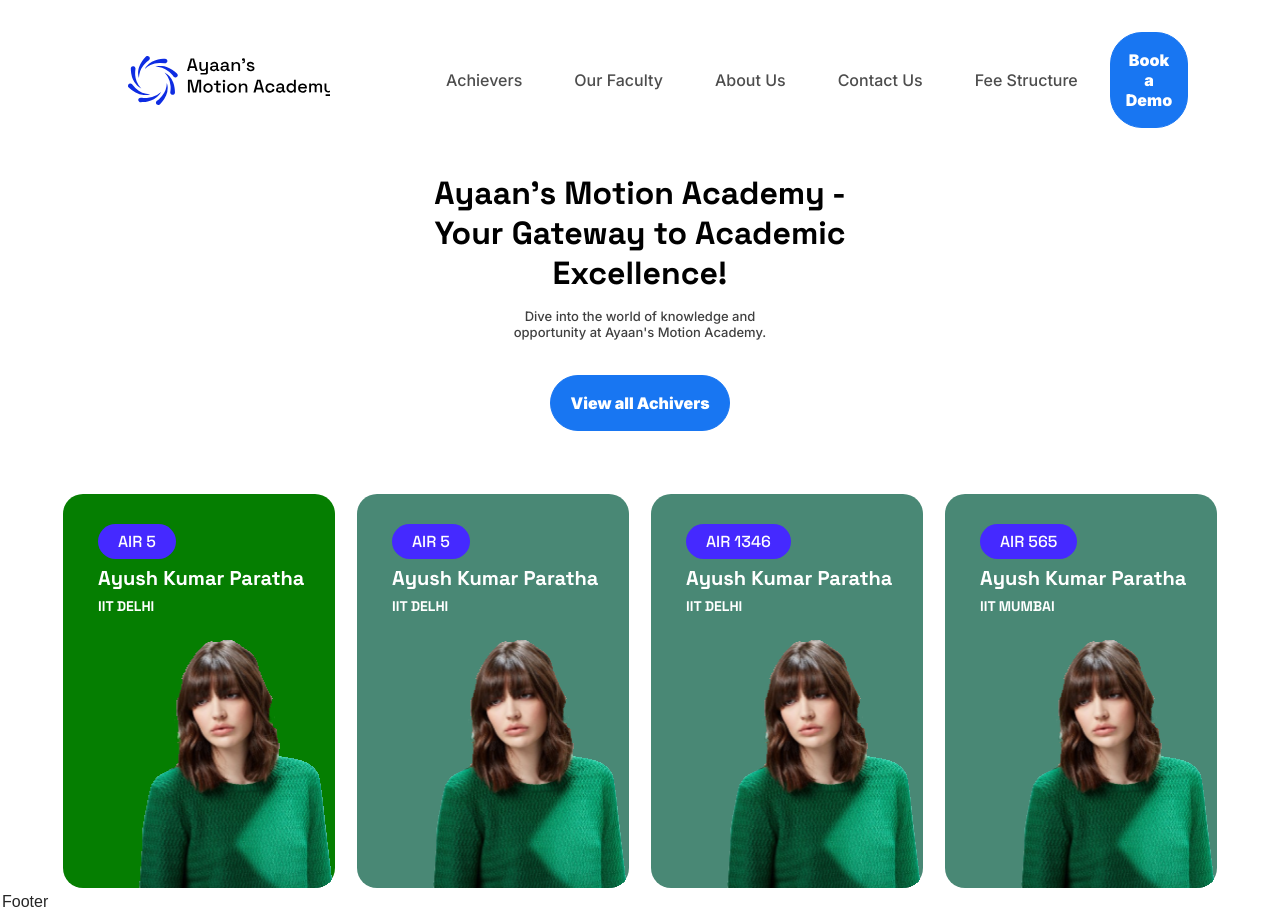
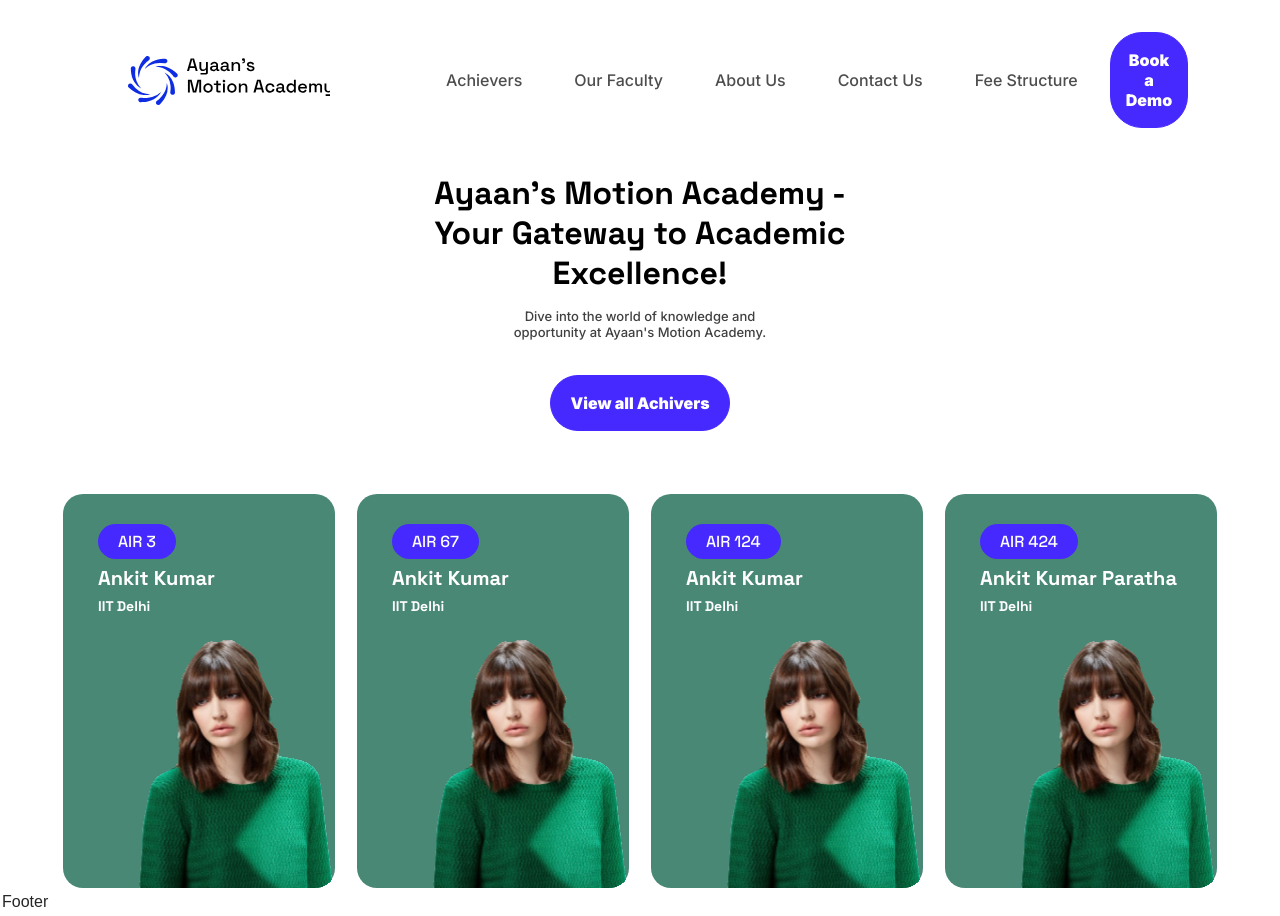
Before and after one commit to omarkhan2217/AyaanMotionAcademy, a React (Vite) app: page / in a window 1280 px wide. Built offline with nearby package versions, Linux system fonts and the light colour scheme.

Commit message:
added animations

```diff
--- a/package.json
+++ b/package.json
@@ -10,6 +10,7 @@
     "preview": "vite preview"
   },
   "dependencies": {
+    "framer-motion": "^10.18.0",
     "react": "^18.2.0",
     "react-dom": "^18.2.0",
     "react-router-dom": "^6.21.2"
--- a/src/containers/homepage/homepage.container.tsx
+++ b/src/containers/homepage/homepage.container.tsx
@@ -1,6 +1,5 @@
 import React from "react"
-import { OurAchieversContainer } from "./ourAchievers/ourAchievers.container"
-import { HeroTextContainer } from "."
+import { HeroTextContainer, OurAchieversContainer } from "."
 import classes from './homepage.module.scss';
 
 export const HomePageContainer: React.FC = () => {
--- a/src/containers/homepage/index.ts
+++ b/src/containers/homepage/index.ts
@@ -1,2 +1,3 @@
 export * from './homepage.container';
 export * from './heroText';
+export * from './ourAchievers';
--- /dev/null
+++ b/src/containers/homepage/ourAchievers/index.ts
@@ -0,0 +1,2 @@
+export * from './ourAchievers.container';
+export * from './ourAchievers.data';
--- a/src/containers/homepage/ourAchievers/ourAchievers.container.tsx
+++ b/src/containers/homepage/ourAchievers/ourAchievers.container.tsx
@@ -1,18 +1,55 @@
 import React from "react";
 import { StudentCard } from "../../../components";
-import IMG from '../../../assets/images/homepage/image15.png'
 import classes from './ourAchievers.module.scss'
+import { motion } from 'framer-motion';
+import { ourAchieversData } from ".";
+
 
 export const OurAchieversContainer: React.FC = () => {
-
     return (
         <div className={classes.mainContainer}>
-            <StudentCard college="IIT DELHI" name="Ayush Kumar Paratha" rank={5} image={IMG} color="hsl(118, 98%, 25%)"/>
-            <StudentCard college="IIT DELHI" name="Ayush Kumar Paratha" rank={5} image={IMG} />
-            <StudentCard college="IIT DELHI" name="Ayush Kumar Paratha" rank={1346} image={IMG} />
-            <StudentCard college="IIT MUMBAI" name="Ayush Kumar Paratha" rank={565} image={IMG} />
+            {ourAchieversData.map((item, index) => {
+                return (
+                    <motion.div
+                        key={index}
+                        initial={{ opacity: 0, y: item.y }}
+                        animate={{ opacity: 1, y: 0 }}
+                        transition={{ type: "spring", stiffness: item.stifness }}
+                    >
+                        <StudentCard college={item.college} name={item.name} rank={item.rank} image={item.image} color={item.color ? item.color : ''} />
+                    </motion.div>
+                )
+            })}
         </div>
 
 
     )
 }
+{/* <motion.div
+    initial={{ opacity: 0, y: 150 }}
+    animate={{ opacity: 1, y: 0 }}
+    transition={{ type: "spring", stiffness: 80 }}
+>
+    <StudentCard college="IIT DELHI" name="Ayush Kumar Paratha" rank={5} image={IMG} color="hsl(118, 98%, 25%)" />
+</motion.div>
+<motion.div
+    initial={{ opacity: 0, y: 250 }}
+    animate={{ opacity: 1, y: 0 }}
+    transition={{ type: "spring", stiffness: 70 }}
+>
+    <StudentCard college="IIT DELHI" name="Ayush Kumar Paratha" rank={5} image={IMG} />
+</motion.div>
+<motion.div
+    initial={{ opacity: 0, y: 450 }}
+    animate={{ opacity: 1, y: 0 }}
+    transition={{ type: "spring", stiffness: 60 }}
+>
+    <StudentCard college="IIT DELHI" name="Ayush Kumar Paratha" rank={1346} image={IMG} />
+</motion.div>
+<motion.div
+    initial={{ opacity: 0, y: 650 }}
+    animate={{ opacity: 1, y: 0 }}
+    transition={{ type: "spring", stiffness: 50 }}
+>
+    <StudentCard college="IIT MUMBAI" name="Ayush Kumar Paratha" rank={565} image={IMG} />
+</motion.div> */}
--- /dev/null
+++ b/src/containers/homepage/ourAchievers/ourAchievers.data.ts
@@ -0,0 +1,37 @@
+import IMG from '../../../assets/images/homepage/image15.png'
+
+export const ourAchieversData = [
+    {
+        rank: 3,
+        name: 'Ankit Kumar',
+        college: 'IIT Delhi',
+        image: IMG,
+        y: 150,
+        stifness: 80,
+        color: '#hsl(162, 30%, 41%)'
+    },
+    {
+        rank: 67,
+        name: 'Ankit Kumar',
+        college: 'IIT Delhi',
+        image: IMG,
+        y: 250,
+        stifness: 70
+    },
+    {
+        rank: 124,
+        name: 'Ankit Kumar',
+        college: 'IIT Delhi',
+        image: IMG,
+        y: 350,
+        stifness: 60
+    },
+    {
+        rank: 424,
+        name: 'Ankit Kumar Paratha',
+        college: 'IIT Delhi',
+        image: IMG,
+        y: 400,
+        stifness: 50
+    },
+];
--- a/src/layout/navbar/navbar.layout.tsx
+++ b/src/layout/navbar/navbar.layout.tsx
@@ -8,14 +8,16 @@ import classes from './navbar.module.scss';
 export const Navbar: React.FC = () => {
     return (
         <div className={classes.mainContainer}>
-            <MainLogo className={classes.logo}/>
+            <MainLogo className={classes.logo} />
             <div className={classes.linkContainer}>
                 <Link className={classes.link} to='/'>Achievers</Link>
                 <Link className={classes.link} to='/'>Our Faculty</Link>
                 <Link className={classes.link} to='/'>About Us</Link>
                 <Link className={classes.link} to='/'>Contact Us</Link>
                 <Link className={classes.link} to='/'>Fee Structure</Link>
-                <Button label="Book a Demo" size="md"/>
+                <div className={classes.buttonContainer}>
+                    <Button label="Book a Demo" size="md" />
+                </div>
             </div>
         </div>
 
--- a/src/styles/global.scss
+++ b/src/styles/global.scss
@@ -11,7 +11,7 @@ $color--bg-dark: hsla(0, 0%, 51%, 1);
 $color--bg-darker: hsla(219, 30%, 11%, 1);
 $color--bg-accent-primary: hsla(43, 72%, 24%, 1);
 
-$color--btn-primary: hsl(214, 89%, 52%);
+$color--btn-primary: hsl(248, 100%, 58%);
 $color--btn-secondary: hsl(0, 0%, 23%);
 $color--btn-dark: hsla(236, 42%, 16%, 1);
 $color--btn-accent-primary: hsla(24, 33%, 39%, 1);
```
Also changed, not shown: 1 other file (tests, documents, lock files or other folders).
